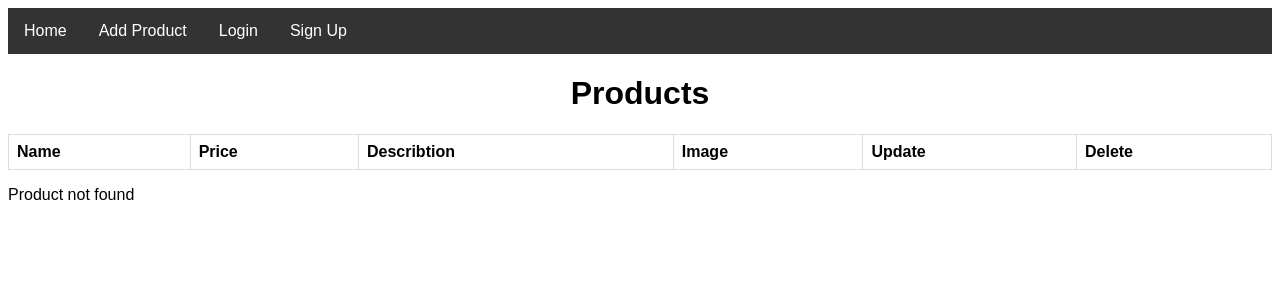
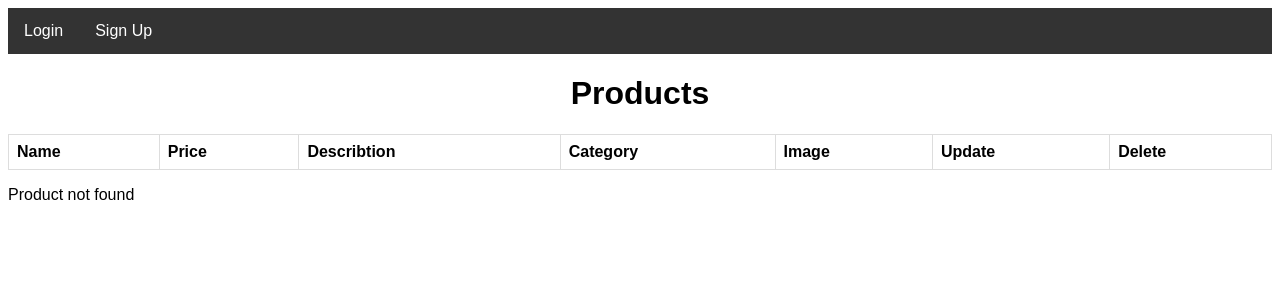
Before and after one commit to assemabudeif/django-simple-products-backend, a Django app: page /e_shop/delete/1 in a window 1280 px wide. Shown: the top 300 px of the page. Run offline with Django 5.2, Linux system fonts and the light colour scheme; data that the repository does not hold is empty.

Commit message:
chore: Add Category model and form

```diff
--- a/e_shop/admin.py
+++ b/e_shop/admin.py
@@ -1,7 +1,8 @@
 from django.contrib import admin
 
-from e_shop.models import Product
+from e_shop.models import Category, Product
 
 # Register your models here.
 
 admin.site.register(Product)
+admin.site.register(Category)
--- a/e_shop/templates/e_shop/home.html
+++ b/e_shop/templates/e_shop/home.html
@@ -8,6 +8,7 @@
       <th>Name</th>
       <th>Price</th>
       <th>Describtion</th>
+      <th>Category</th>
       <th>Image</th>
       <th>Update</th>
       <th>Delete</th>
@@ -18,6 +19,7 @@
       <td>{{ product.name }}</td>
       <td>{{ product.price }}</td>
       <td>{{ product.description }}</td>
+      <td>{{ product.category }}</td>
       <td><img src="http://127.0.0.1:8000/e_shop{{product.image.url}}" alt="image" style="width:auto; height:100px"></td>
       <td><a href="{% url 'update' product.id %}">Update</a></td>
       <td><a href="{% url 'delete' product.id %}">Delete</a></td>
--- a/e_shop/urls.py
+++ b/e_shop/urls.py
@@ -1,5 +1,5 @@
 from django.urls import path
-from .views import home, addProduct, login, signup, update_product, delete_product, logout, LoginView, SignUpView
+from .views import home, addProduct, login, signup, update_product, delete_product, logout, LoginView, SignUpView, addCategory
 from django.conf import settings
 from django.conf.urls.static import static
 
@@ -7,6 +7,7 @@ from django.conf.urls.static import static
 urlpatterns = [
     path('home', home, name='home'),
     path('addproduct', addProduct, name='addproduct'),
+    path('category/add', addCategory, name='addCategory'),
     # path('login', login, name='login'),
     path('login', view=LoginView.as_view(), name='login'),
     path('signup', view=SignUpView.as_view(), name='signup'),
--- a/e_shop/views.py
+++ b/e_shop/views.py
@@ -1,7 +1,7 @@
 from django.shortcuts import render, redirect
 from django.views import View
 
-from e_shop.forms import ProductForm
+from e_shop.forms import CategoryForm, ProductForm
 from e_shop.models import Product
 from django.contrib.auth.models import User
 from django.contrib.auth.forms import UserCreationForm, AuthenticationForm
@@ -136,3 +136,16 @@ def update_product(request, id):
     context = {}
     context['form'] = form
     return render(request, 'e_shop/update.html', context=context)
+
+def addCategory(request):
+    form = CategoryForm()
+    if request.method == 'POST':
+        category = CategoryForm(request.POST)
+        if category.is_valid():
+            category.save()
+            return redirect(home)
+        else:
+            return render(request, 'e_shop/addcategory.html', {'error': 'Invalid data'})
+    context = {}
+    context['form'] = form
+    return render(request, 'e_shop/addcategory.html', context=context)
--- a/templates/base.html
+++ b/templates/base.html
@@ -8,15 +8,15 @@
 <body>
 
 <ul>
+  {% if request.session.username %}
   <li><a href="{%url 'home'%}">Home</a></li>
   <li><a href="{%url 'addproduct'%}">Add Product</a></li>
+  <li><a href="{%url 'addCategory'%}">Add Category</a></li>
+  <li><a href="{%url 'logout'%}">Logout</a></li>
+  {% endif %}
   {% if not request.session.username %}
   <li><a href="{%url 'login'%}">Login</a></li>
   <li><a href="{%url 'signup'%}">Sign Up</a></li>
-  {% endif %}
-
-  {% if request.session.username %}
-  <li><a href="{%url 'logout'%}">Logout</a></li>
   {% endif %}
 </ul>
 
```
Also changed, not shown: e_shop/forms.py (+6 -1 lines), e_shop/models.py (+8 -0 lines), e_shop/templates/e_shop/addcategory.html (added, +13 -0 lines), e_shop/migrations/0006_category_delete_users_product_category.py (added).
